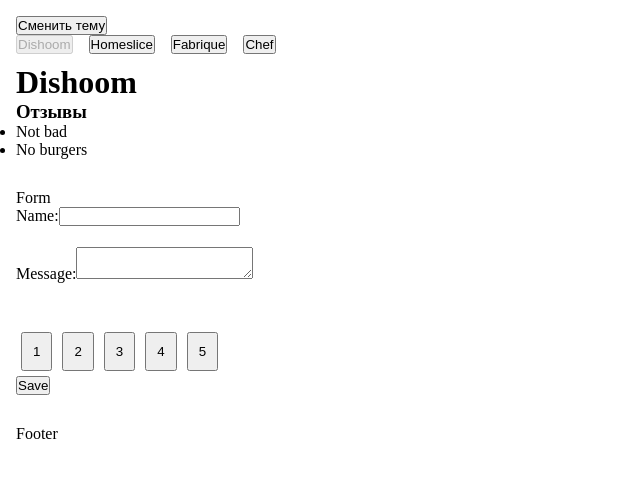
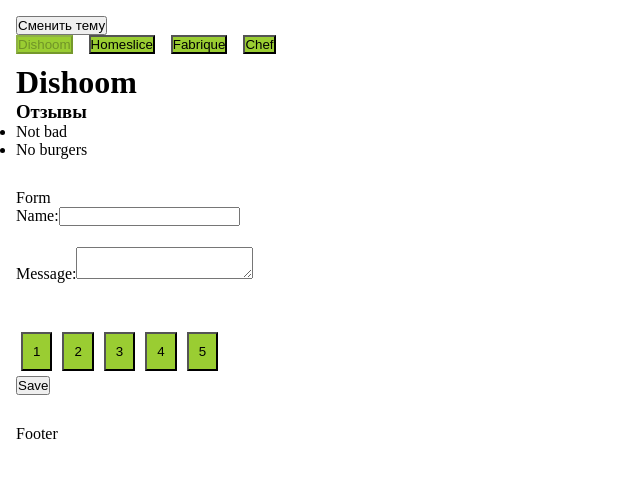
Before and after one commit to vladimirplyukhin89/NextEpisode, a React (Vite) app: page / in a window 1280 px wide. Shown: the top 478 px of the page, without its empty margins (0-640 px from the left). Built offline with nearby package versions, Linux system fonts and the light colour scheme.

Commit message:
feat: Create theme context in app

```diff
--- a/src/components/Header/component.jsx
+++ b/src/components/Header/component.jsx
@@ -2,14 +2,13 @@
 import { useContext } from 'react';
 
 export const Header = () => {
-    const theme = useContext(ThemeContext);
-    console.log(theme.theme);
+    const { changeTheme } = useContext(ThemeContext);
 
     return (
         <header>
             <button
                 type='button'
-                onClick={() => {}}
+                onClick={() => changeTheme()}
             >Сменить тему</button>
         </header>
     )
--- a/src/components/Rating/component.jsx
+++ b/src/components/Rating/component.jsx
@@ -3,8 +3,7 @@
 import { ThemeContext } from "../../context/theme.js";
 
 export const Rating = ({ value, onClick, totalRating = 5 }) => {
-    const theme = useContext(ThemeContext);
-    console.log(theme.theme);
+    const { theme } = useContext(ThemeContext);
 
     return (
         <div style={{marginTop: '40px'}}>
@@ -13,7 +12,7 @@
                     style={{
                         margin: '5px',
                         padding: '10px',
-                        backgroundColor: `${value === index + 1 ? 'tomato' : ''}`}}
+                        backgroundColor: `${theme ? 'yellowgreen' : 'grey'}`}}
                     disabled={value === index + 1}
                     key={index}
                     value={value}
--- a/src/components/Tab/component.jsx
+++ b/src/components/Tab/component.jsx
@@ -1,5 +1,15 @@
+import { useContext } from "react";
+import { ThemeContext } from "../../context/theme.js";
+
 export const Tab = ({ title, onClick, isActive }) => {
+    const { theme } = useContext(ThemeContext);
+
     return (
-        <button onClick={onClick} disabled={isActive}>{title}</button>
+        <button
+            style={{ backgroundColor: `${theme ? 'yellowgreen' : 'grey'}`}}
+            onClick={onClick}
+            disabled={isActive}>
+            {title}
+        </button>
     )
 }
--- a/src/context/theme.js
+++ b/src/context/theme.js
@@ -1,3 +1,3 @@
 import { createContext } from "react";
 
-export const ThemeContext = createContext('dark');
+export const ThemeContext = createContext(true);
--- a/src/hooks/useTheme.jsx
+++ b/src/hooks/useTheme.jsx
@@ -1,10 +1,10 @@
 import { useState, useCallback } from 'react';
 
 export const useTheme = () => {
-    const [theme, setTheme] = useState('dark');
+    const [theme, setTheme] = useState(true);
 
-    const changeTheme = useCallback((newTheme) => {
-        setTheme(newTheme);
+    const changeTheme = useCallback(() => {
+        setTheme((prevState) => !prevState);
     }, []);
 
     return { theme, changeTheme }
```
